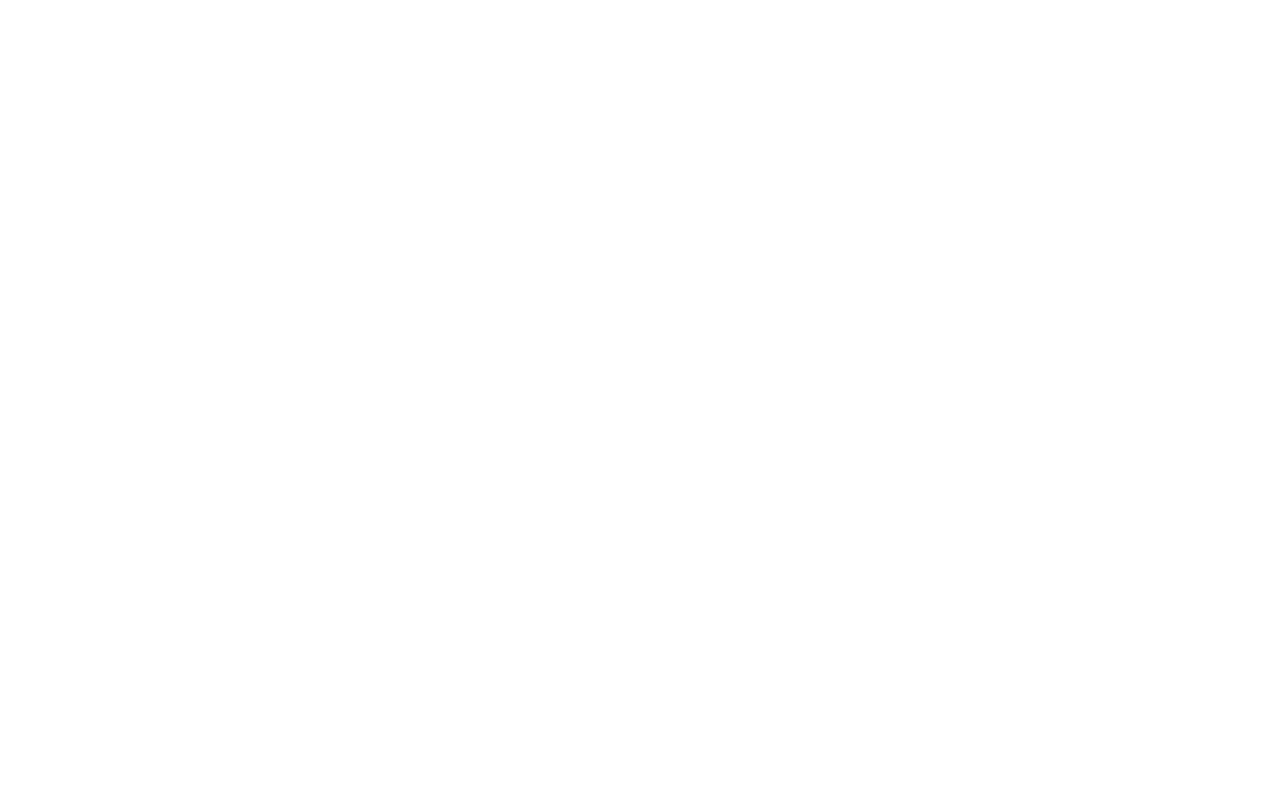
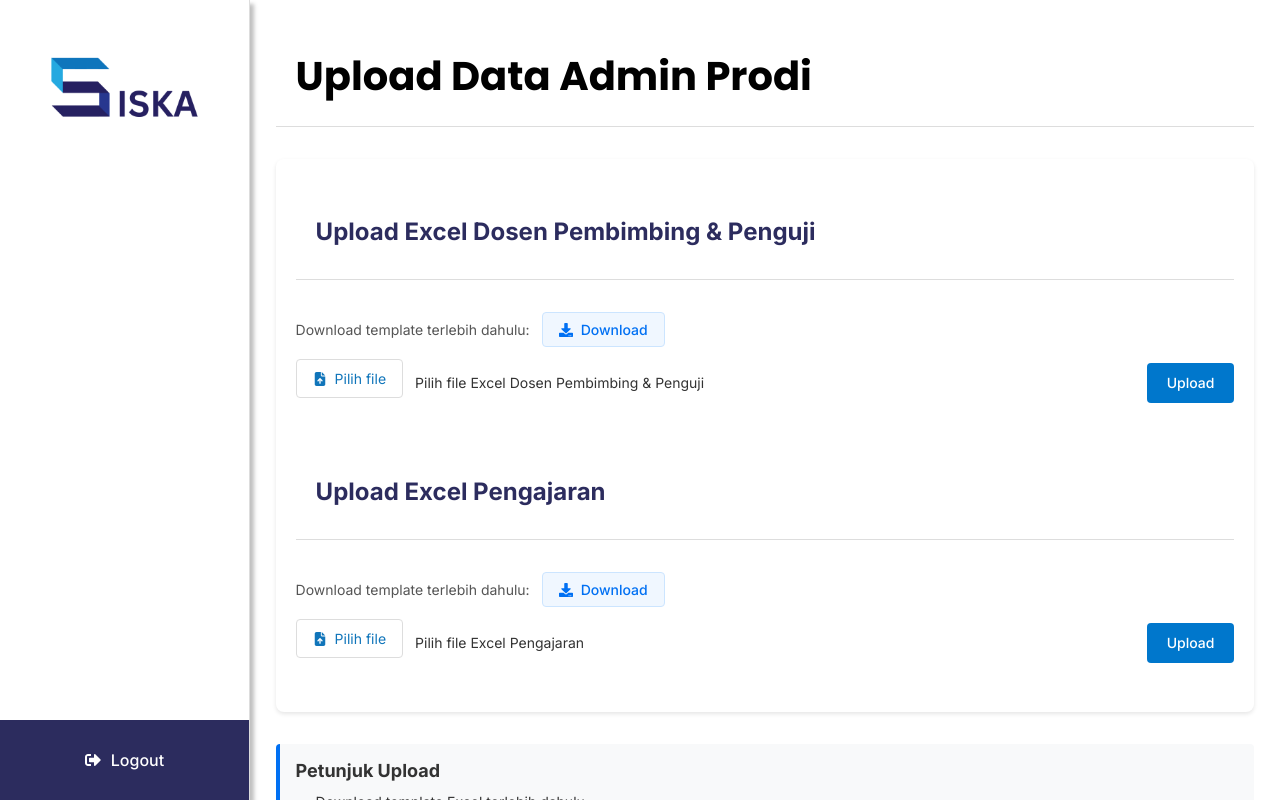
Before and after one commit to novelxv/SISKA, a React (Vite) app in the folder frontend/: page /upload-excel-prodi in a window 1280 px wide. Before the commit this address had no page. Built offline with nearby package versions, Linux system fonts and the light colour scheme; sample sign-in values are in the browser's storage.

Commit message:
feat: add admin prodi view

```diff
--- /dev/null
+++ b/frontend/src/pages/AdminProdi.tsx
@@ -0,0 +1,226 @@
+import type React from "react"
+
+import { useState } from "react"
+import { FaFileArrowUp } from "react-icons/fa6"
+import { FaDownload } from "react-icons/fa"
+import { toast, ToastContainer } from "react-toastify"
+import "react-toastify/dist/ReactToastify.css"
+import Sidebar from "../components/Navbar"
+import ButtonWithIcon from "../components/Button"
+import "../styles/Global.css"
+import "../styles/SK.css"
+import "../styles/UploadExcelAkademik.css"
+import dosenPembimbingPengujiTemplate from "../assets/template-excel-dosen-pembimbing-dan-penguji.xlsx";
+import pengajaranTemplate from "../assets/template-excel-pengajaran.xlsx";
+
+const AdminProdi = () => {
+  const [dosenPPFile, setDosenPPFile] = useState<File | null>(null)
+  const [dosenPPFileName, setDosenPPFileName] = useState<string | null>(null)
+  const [pengajaranFile, setPengajaranFile] = useState<File | null>(null)
+  const [pengajaranFileName, setPengajaranFileName] = useState<string | null>(null)
+  const [isUploading, setIsUploading] = useState(false)
+
+  const handleDownloadPPTemplate = () => {
+    try {
+      // Create a link to download the template
+      const link = document.createElement("a")
+      link.href = dosenPembimbingPengujiTemplate
+      link.download = "template-excel-dosen-pembimbing-dan-penguji.xlsx"
+      document.body.appendChild(link)
+      link.click()
+      document.body.removeChild(link)
+
+      toast.info("Template Excel Dosen Pembimbing dan Penguji berhasil diunduh")
+    } catch (error) {
+      toast.error("Gagal mengunduh template Excel Dosen Pembimbing dan Penguji")
+    }
+  }
+
+  const handleDownloadPengajaranTemplate = () => {
+    try {
+      // Create a link to download the template
+      const link = document.createElement("a")
+      link.href = pengajaranTemplate
+      link.download = "template-excel-pengajaran.xlsx"
+      document.body.appendChild(link)
+      link.click()
+      document.body.removeChild(link)
+
+      toast.info("Template Excel Pengajaran berhasil diunduh")
+    } catch (error) {
+      toast.error("Gagal mengunduh template Excel Pengajaran")
+    }
+  }
+
+  const handleDosenPPFileChange = (e: React.ChangeEvent<HTMLInputElement>) => {
+    const file = e.target.files?.[0]
+    if (file) {
+      if (!file.name.endsWith(".xlsx") && !file.name.endsWith(".xls")) {
+        toast.error("File harus berformat Excel (.xlsx atau .xls)")
+        return
+      }
+      setDosenPPFile(file)
+      setDosenPPFileName(file.name)
+    }
+  }
+
+  const handlePengajaranFileChange = (e: React.ChangeEvent<HTMLInputElement>) => {
+    const file = e.target.files?.[0]
+    if (file) {
+      if (!file.name.endsWith(".xlsx") && !file.name.endsWith(".xls")) {
+        toast.error("File harus berformat Excel (.xlsx atau .xls)")
+        return
+      }
+      setPengajaranFile(file)
+      setPengajaranFileName(file.name)
+    }
+  }
+
+  const handleUploadDosenPP = async () => {
+    if (!dosenPPFile) {
+      toast.warning("Silakan pilih file Excel Dosen Pembimbing & Penguji terlebih dahulu")
+      return
+    }
+
+    setIsUploading(true)
+    try {
+      // Simulate API call - replace with actual API call
+      await new Promise((resolve) => setTimeout(resolve, 1500))
+
+      // Example API call:
+      // const formData = new FormData()
+      // formData.append('file', dosenWaliFile)
+      // await uploadDosenWaliExcel(formData)
+
+      toast.success("File Excel Dosen Pembimbing dan Penguji berhasil diunggah")
+      setDosenPPFile(null)
+      setDosenPPFileName(null)
+    } catch (err: any) {
+      const errorMsg = err.response?.data?.message || "Gagal mengunggah file Excel Dosen Pembimbing dan Penguji"
+      toast.error(errorMsg)
+    } finally {
+      setIsUploading(false)
+    }
+  }
+
+  const handleUploadPengajaran = async () => {
+    if (!pengajaranFile) {
+      toast.warning("Silakan pilih file Excel Pengajaran terlebih dahulu")
+      return
+    }
+
+    setIsUploading(true)
+    try {
+      // Simulate API call - replace with actual API call
+      await new Promise((resolve) => setTimeout(resolve, 1500))
+
+      // Example API call:
+      // const formData = new FormData()
+      // formData.append('file', asistenFile)
+      // await uploadAsistenExcel(formData)
+
+      toast.success("File Excel Pengajaran berhasil diunggah")
+      setPengajaranFile(null)
+      setPengajaranFileName(null)
+    } catch (err: any) {
+      const errorMsg = err.response?.data?.message || "Gagal mengunggah file Excel Pengajaran"
+      toast.error(errorMsg)
+    } finally {
+      setIsUploading(false)
+    }
+  }
+
+  return (
+    <div className="sk-container">
+      <Sidebar />
+      <ToastContainer />
+      <div className="sk-content">
+        <div className="header">
+          <h1>Upload Data Admin Prodi</h1>
+        </div>
+
+        <div className="section-container">
+          <div className="header">
+            <h2>Upload Excel Dosen Pembimbing & Penguji</h2>
+          </div>
+          <div className="template-download">
+            <p>Download template terlebih dahulu:</p>
+            <button className="download-template-btn" onClick={handleDownloadPPTemplate}>
+              <FaDownload /> Download
+            </button>
+          </div>
+          <div className="terbit-sk-row">
+            <div className="upload-sk">
+              <input
+                type="file"
+                accept=".xlsx, .xls"
+                onChange={handleDosenPPFileChange}
+                hidden
+                id="dosenPPInput"
+                disabled={isUploading}
+              />
+              <label htmlFor="dosenPPInput" className="button-white">
+                <FaFileArrowUp />
+                Pilih file
+              </label>
+              <div>{dosenPPFileName ? dosenPPFileName : "Pilih file Excel Dosen Pembimbing & Penguji"}</div>
+            </div>
+            <ButtonWithIcon
+              text={isUploading ? "Mengunggah..." : "Upload"}
+              onClick={handleUploadDosenPP}
+              hideIcon
+              disabled={isUploading || !dosenPPFile}
+            />
+          </div>
+
+          <div className="header mt-8">
+            <h2>Upload Excel Pengajaran</h2>
+          </div>
+          <div className="template-download">
+            <p>Download template terlebih dahulu:</p>
+            <button className="download-template-btn" onClick={handleDownloadPengajaranTemplate}>
+              <FaDownload /> Download
+            </button>
+          </div>
+          <div className="terbit-sk-row">
+            <div className="upload-sk">
+              <input
+                type="file"
+                accept=".xlsx, .xls"
+                onChange={handlePengajaranFileChange}
+                hidden
+                id="pengajaranInput"
+                disabled={isUploading}
+              />
+              <label htmlFor="pengajaranInput" className="button-white">
+                <FaFileArrowUp />
+                Pilih file
+              </label>
+              <div>{pengajaranFileName ? pengajaranFileName : "Pilih file Excel Pengajaran"}</div>
+            </div>
+            <ButtonWithIcon
+              text={isUploading ? "Mengunggah..." : "Upload"}
+              onClick={handleUploadPengajaran}
+              hideIcon
+              disabled={isUploading || !pengajaranFile}
+            />
+          </div>
+        </div>
+
+        <div className="info-box mt-8">
+          <h3>Petunjuk Upload</h3>
+          <ul>
+            <li>Download template Excel terlebih dahulu</li>
+            <li>Isi template sesuai dengan format yang telah ditentukan</li>
+            <li>File harus dalam format Excel (.xlsx atau .xls)</li>
+            <li>Pastikan format data sesuai dengan template yang telah ditentukan</li>
+            <li>Ukuran file maksimal 10MB</li>
+            <li>Data yang sudah diupload akan menggantikan data yang sudah ada sebelumnya</li>
+          </ul>
+        </div>
+      </div>
+    </div>
+  )
+}
+
+export default AdminProdi
--- a/frontend/src/routes/AppRoutes.tsx
+++ b/frontend/src/routes/AppRoutes.tsx
@@ -12,6 +12,7 @@
 import UploadExcelAkademik from "../pages/UploadExcelAkademik";
 import ProtectedRoute from "./ProtectedRoute";
 import SKDosenView from "../pages/SKDosenView";
+import AdminProdi from "../pages/AdminProdi";
 
 const AppRoutes = () => {
     const auth = useContext(AuthContext);
@@ -110,6 +111,15 @@
                         </ProtectedRoute>
                     }
                 />
+
+                <Route
+                    path="/upload-excel-prodi"
+                    element={
+                        <ProtectedRoute>
+                            <AdminProdi />
+                        </ProtectedRoute>
+                    }
+                />
             </Routes>
         </Router>
     );
```
Also changed, not shown: 2 other files (tests, documents, lock files or other folders).
